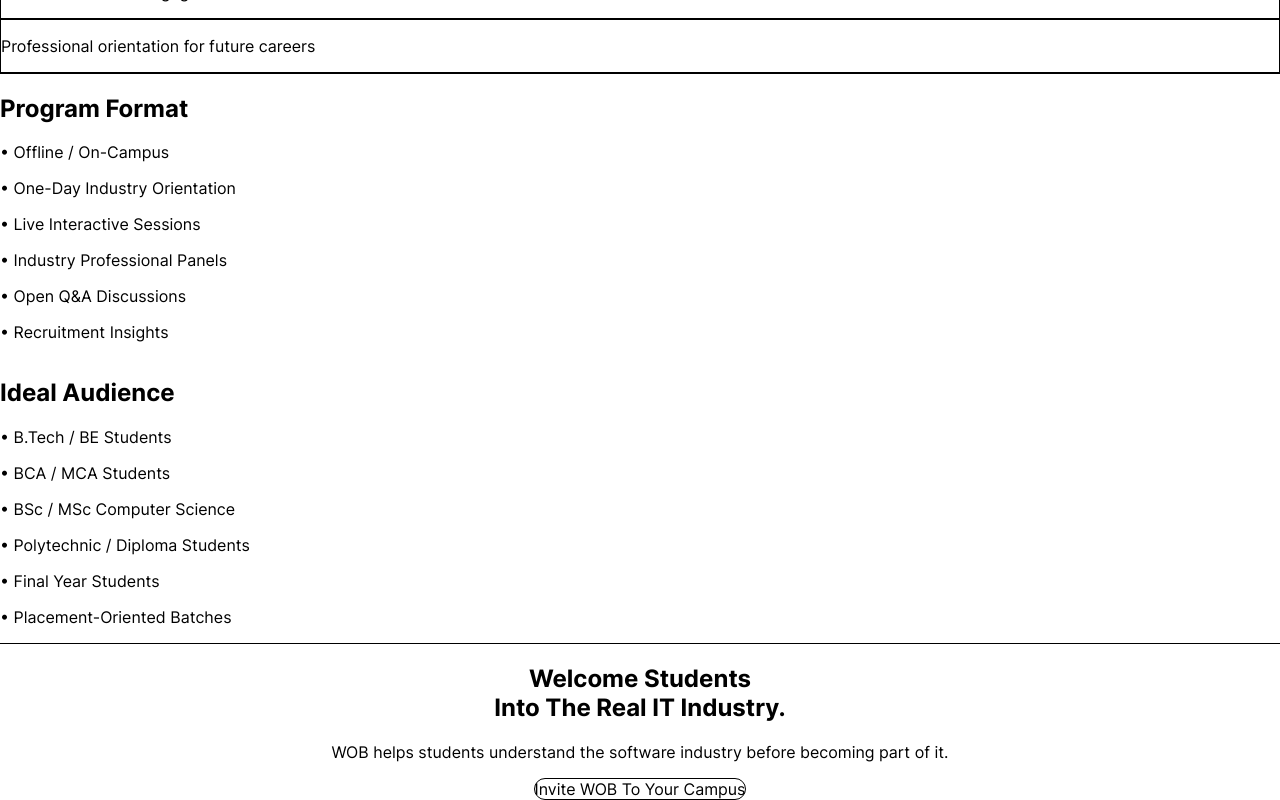
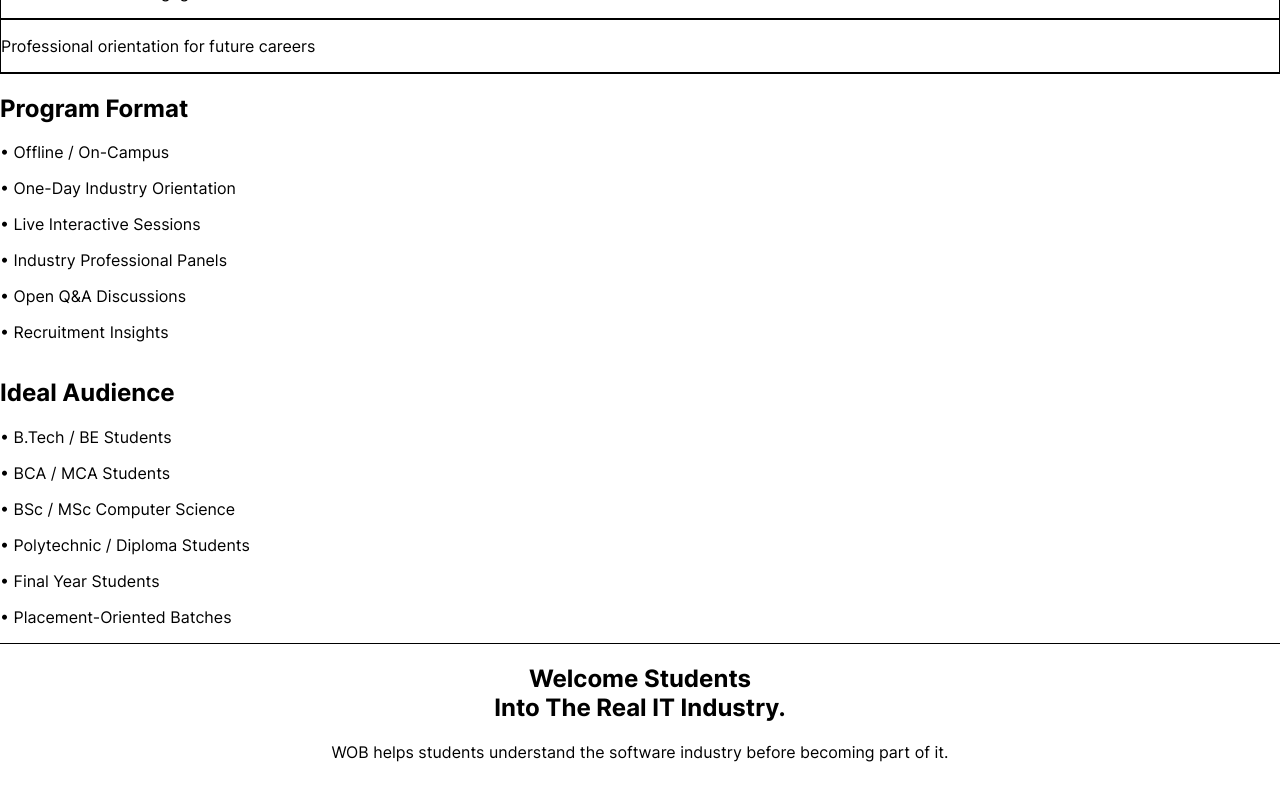
Before and after one commit to linuxmidhun/msmprofile, a Next.js app: page /w-o-b in a window 1280 px wide. Shown: the part 2518-3318 px from the top of the page. After the commit the page ends 3296 px from the top, so only its background shows below. Built offline with nearby package versions, Linux system fonts and the light colour scheme.

Commit message:
Update w-o-b.tsx removing link a

```diff
--- a/pages/w-o-b.tsx
+++ b/pages/w-o-b.tsx
@@ -226,13 +226,6 @@
               WOB helps students understand the software industry before
               becoming part of it.
             </p>
-
-            <a
-              href="/contact"
-              className="inline-flex items-center justify-center px-10 py-5 rounded-full border border-white/20 hover:bg-white hover:text-black transition-all duration-300 text-lg"
-            >
-              Invite WOB To Your Campus
-            </a>
           </div>
         </section>
       </main>
```
